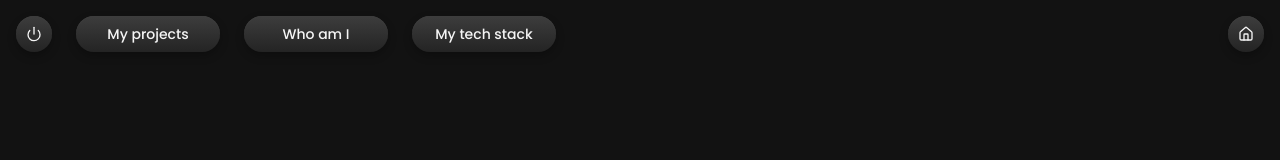
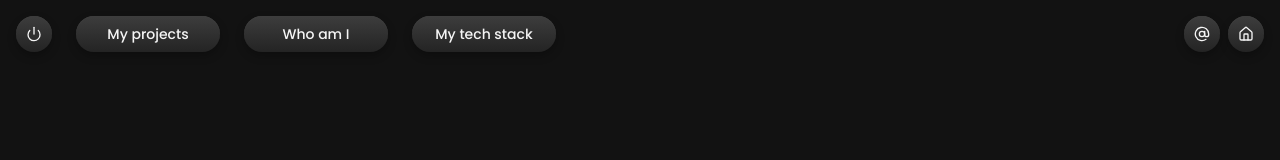
Before and after one commit to Rusiton/portfolio, a React (Vite) app: page / in a window 1280 px wide. Shown: the top 160 px of the page. Built offline with nearby package versions, Linux system fonts and the light colour scheme.

Commit message:
Update mobile nav, added contact info in the footer

```diff
--- /dev/null
+++ b/src/components/ui/desktop-nav.tsx
@@ -0,0 +1,34 @@
+import ContactInfo from "./contact-info";
+import HeaderNavButton from "./header-nav-button";
+import HomeButton from "./home-button";
+import ThemeSwitch from "./theme-switch";
+
+export default function DesktopNav() {
+    return (
+        <nav className="hidden md:flex justify-between">
+            <ul className="flex gap-6">
+                <li>
+                    <ThemeSwitch />
+                </li>
+                <li>
+                    <HeaderNavButton text="My projects" to="/projects" />
+                </li>
+                <li>
+                    <HeaderNavButton text="Who am I" to="/about" />
+                </li>
+                <li>
+                    <HeaderNavButton text="My tech stack" to="/stack" />
+                </li>
+            </ul>
+
+            <ul className="flex gap-2">
+                <li>
+                    <ContactInfo />
+                </li>
+                <li>
+                    <HomeButton />
+                </li>
+            </ul>
+        </nav>
+    )
+}
--- a/src/components/ui/mobile-nav.tsx
+++ b/src/components/ui/mobile-nav.tsx
@@ -1,10 +1,12 @@
-import { Menu } from "lucide-react"
-import { Sheet, SheetContent, SheetDescription, SheetHeader, SheetTitle, SheetTrigger } from "@/components/ui/sheet"
+import { Mail, Menu } from "lucide-react"
+import { Sheet, SheetContent, SheetDescription, SheetFooter, SheetHeader, SheetTitle, SheetTrigger } from "@/components/ui/sheet"
 import { VisuallyHidden } from "@radix-ui/react-visually-hidden"
 import { Button } from "@/components/ui/button"
 import { Link } from "react-router-dom"
+
 import ThemeSwitch from "./theme-switch"
 import HomeButton from "./home-button"
+import { SiGithub, SiLinkedin } from "react-icons/si"
 
 const navigation = [
     { href: "/projects", label: "My projects" },
@@ -12,10 +14,10 @@ const navigation = [
     { href: "/stack", label: "My tech stack" },
 ];
 
-export function MobileNav() {
+export default function MobileNav() {
 
     return (
-        <div className="flex items-center justify-between px-4 py-4 md:hidden">
+        <div className="flex items-center justify-between md:hidden">
             <ul className="flex gap-6">
                 <li>
                     <ThemeSwitch />
@@ -46,24 +48,52 @@ export function MobileNav() {
                     <nav className="mt-10 p-4 flex flex-col gap-4 text-lg">
                         {navigation.map((item) => (
                             <Link
-                            key={item.href}
-                            to={item.href}
-                            className="
-                                px-4 py-3 rounded-xl
-                                text-sm
-                                text-center
-                                text-foreground
-                                font-bold
-                                hover:text-primary
-                                hover:bg-muted
-                                transition-colors
-                                border border-card/10
-                            "
-                            >
-                            {item.label}
+                                key={item.href}
+                                to={item.href}
+                                className=" px-4 py-3 rounded-xl text-sm text-center text-foreground font-bold hover:text-primary hover:bg-muted transition-colors border border-card/10"
+                                >
+                                {item.label}
                             </Link>
                         ))}
                     </nav>
+
+                    <SheetFooter>
+                        <div className="flex flex-col gap-2">
+                            <h3 className="text-lg font-semibold">
+                                Contact me!
+                            </h3>
+
+                            <p className="flex items-center gap-2">
+                                <Mail size={12} />
+                                <a
+                                    href="mailto:galassosantiago05@gmail.com"
+                                    target="_blank"
+                                    className="hover:underline hover:text-primary"
+                                >
+                                    galassosantiago05@gmail.com
+                                </a>
+                            </p>
+                            <p className="flex items-center gap-2">
+                                <SiGithub size={12} />
+                                <a href="https://github.com/Rusiton"
+                                    target="_blank"
+                                    className="hover:underline hover:text-primary"
+                                >
+                                    GitHub
+                                </a>
+                            </p>
+                            <p className="flex items-center gap-2">
+                                <SiLinkedin />
+                                <a
+                                    href="https://www.linkedin.com/in/galassosantiago/"
+                                    target="_blank"
+                                    className="hover:underline hover:text-primary"
+                                >
+                                    LinkedIn
+                                </a>
+                            </p>
+                        </div>
+                    </SheetFooter>
                 </SheetContent>
             </Sheet>
         </div>
--- a/src/pages/Layout.tsx
+++ b/src/pages/Layout.tsx
@@ -1,35 +1,14 @@
 import { Outlet } from "react-router-dom";
 
-import ThemeSwitch from "@/components/ui/theme-switch";
-import HeaderNavButton from "@/components/ui/header-nav-button";
-import { MobileNav } from "@/components/ui/mobile-nav";
-import HomeButton from "@/components/ui/home-button";
+import MobileNav from "@/components/ui/mobile-nav";
+import DesktopNav from "@/components/ui/desktop-nav";
 
 export default function Layout() {
     return (
         <div className="w-screen h-screen flex flex-col">
-            <MobileNav />
-
-            <header className="hidden md:block p-4">
-                <nav className="flex justify-between">
-                    <ul className="flex gap-6">
-                        <li>
-                            <ThemeSwitch />
-                        </li>
-                        <li>
-                            <HeaderNavButton text="My projects" to="/projects" />
-                        </li>
-                        <li>
-                            <HeaderNavButton text="Who am I" to="/about" />
-                        </li>
-                        <li>
-                            <HeaderNavButton text="My tech stack" to="/stack" />
-                        </li>
-                    </ul>
-                    <div>
-                        <HomeButton />
-                    </div>
-                </nav>
+            <header className="p-4">
+                <MobileNav />
+                <DesktopNav />
             </header>
 
             <main className="grow overflow-y-auto">
```
